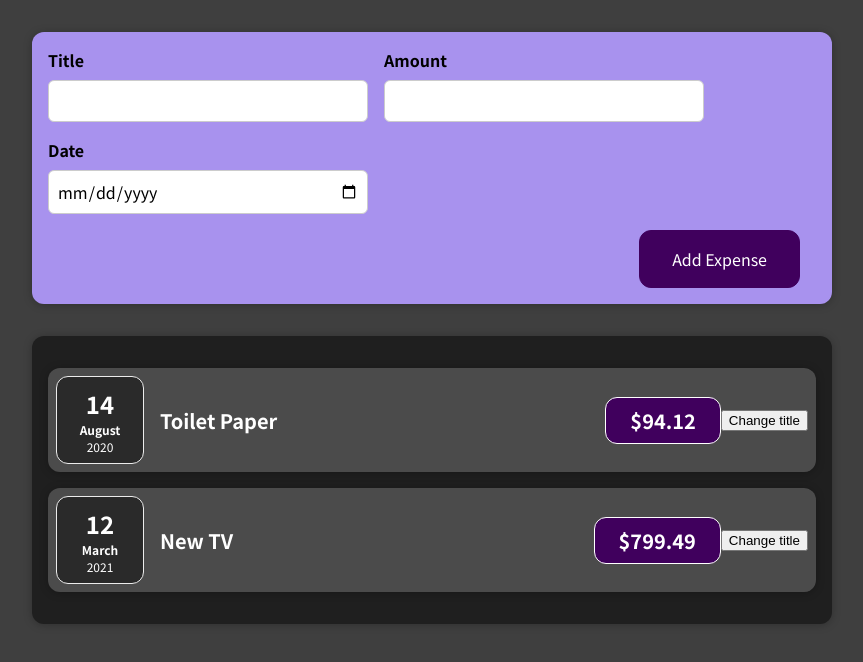
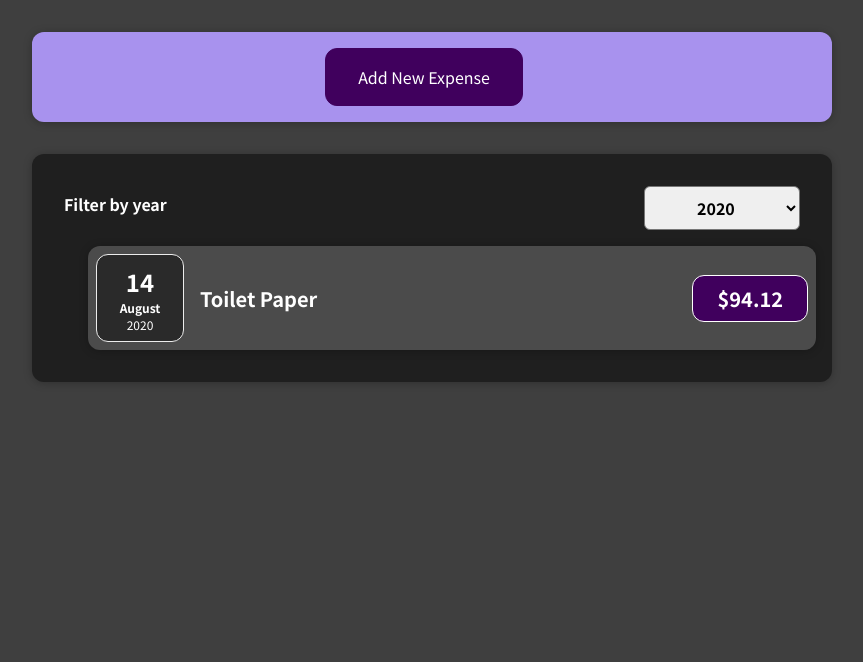
Before and after one commit to Anmolzuck/React_expense_tracker, a React (Create React App) app: page / in a window 1280 px wide. Shown: the top 662 px of the page, without its empty margins (208-1071 px from the left). Built offline with nearby package versions, Linux system fonts and the light colour scheme.

Commit message:
Added few more components and filterd user data

```diff
--- a/src/App.js
+++ b/src/App.js
@@ -1,9 +1,8 @@
-import React from "react";
+import React, { useState } from "react";
 import NewExpenses from "./components/NewExpense/NewExpense";
 import Expenses from "./components/Expenses/Expenses";
 
-const App = () => {
-  const expenses = [
+const Dummy_data = [
   {
     id: "e1",
     title: "Toilet Paper",
@@ -25,12 +24,14 @@ const App = () => {
   },
 ];
 
+const App = () => {
+  const [expenses, setExpenses] = useState(Dummy_data);
+
   //We execute this function in the NewExpenses.js file and get the expenseData value from there
   const addExpenseHandler = (expense) => {
-    const expenseData = {
-      ...expense,
-    };
-    console.log(expenseData);
+    setExpenses((prevExpense) => {
+      return [expense, ...prevExpense];
+    });
   };
 
   return (
--- /dev/null
+++ b/src/components/Expenses/ExpenseFilter.css
@@ -0,0 +1,24 @@
+.expenses-filter {
+  color: white;
+  padding: 0 1rem;
+}
+
+.expenses-filter__control {
+  display: flex;
+  width: 100%;
+  align-items: center;
+  justify-content: space-between;
+  margin: 1rem 0;
+}
+
+.expenses-filter label {
+  font-weight: bold;
+  margin-bottom: 0.5rem;
+}
+
+.expenses-filter select {
+  font: inherit;
+  padding: 0.5rem 3rem;
+  font-weight: bold;
+  border-radius: 6px;
+}
--- /dev/null
+++ b/src/components/Expenses/ExpenseFilter.js
@@ -0,0 +1,23 @@
+import React from "react";
+import "./ExpenseFilter.css";
+
+const ExpenseFilter = (props) => {
+  const dropdownChangeHandler = (event) => {
+    props.onFilter(event.target.value);
+  };
+  return (
+    <div className="expenses-filter">
+      <div className="expenses-filter__control">
+        <label>Filter by year</label>
+        <select value={props.selected} onChange={dropdownChangeHandler}>
+          <option value="2022">2022</option>
+          <option value="2021">2021</option>
+          <option value="2020">2020</option>
+          <option value="2019">2019</option>
+        </select>
+      </div>
+    </div>
+  );
+};
+
+export default ExpenseFilter;
--- a/src/components/Expenses/ExpenseItem.js
+++ b/src/components/Expenses/ExpenseItem.js
@@ -1,23 +1,16 @@
-import React, { useState } from "react";
+import React from "react";
 import ExpenseDate from "./ExpenseDate";
 import Card from "../UI/Card.js";
 import "./ExpenseItem.css";
 
 const ExpenseItem = (props) => {
-  const [title, setTitle] = useState(props.title);
-
-  const clickHandler = () => {
-    setTitle("Updated");
-  };
-
   return (
     <Card className="expense-item ">
       <ExpenseDate date={props.date} />
       <div className="expense-item__description">
-        <h2>{title}</h2>
+        <h2>{props.title}</h2>
       </div>
       <div className="expense-item__price">${props.amount}</div>
-      <button onClick={clickHandler}>Change title</button>
     </Card>
   );
 };
--- a/src/components/Expenses/Expenses.js
+++ b/src/components/Expenses/Expenses.js
@@ -1,21 +1,25 @@
-import React from "react";
-import ExpenseItem from "./ExpenseItem";
+import React, { useState } from "react";
+
+import ExpenseFilter from "./ExpenseFilter";
+import ExpensesList from "./ExpensesList";
 import Card from "../UI/Card";
 import "./Expenses.css";
 
 const Expenses = (props) => {
+  const [filterdYear, setFilterdYear] = useState("2020");
+  const filterChangeHandler = (selectedYear) => {
+    setFilterdYear(selectedYear);
+  };
+
+  //Filtering the data based on date enterd by user
+  const filterdExpense = props.expenses.filter((expense) => {
+    return expense.date.getFullYear().toString() === filterdYear;
+  });
+
   return (
     <Card className="expenses">
-      <ExpenseItem
-        title={props.expenses[0].title}
-        amount={props.expenses[0].amount}
-        date={props.expenses[0].date}
-      />
-      <ExpenseItem
-        title={props.expenses[1].title}
-        amount={props.expenses[1].amount}
-        date={props.expenses[1].date}
-      />
+      <ExpenseFilter selected={filterdYear} onFilter={filterChangeHandler} />
+      <ExpensesList items={filterdExpense} />
     </Card>
   );
 };
--- /dev/null
+++ b/src/components/Expenses/ExpensesList.css
@@ -0,0 +1,9 @@
+.expenses-list {
+    list-style: none;
+    padding: 0;
+  }
+
+  .expenses-list__fallback {
+    color: white;
+    text-align: center;
+  }
--- /dev/null
+++ b/src/components/Expenses/ExpensesList.js
@@ -0,0 +1,28 @@
+import React from "react";
+import ExpenseItem from "./ExpenseItem.js";
+import "./ExpensesList.css";
+
+const ExpensesList = (props) => {
+  //We can use condtional return statements if the whole data we return is changed depending on the conditon
+  if (props.items.length === 0) {
+    return (
+      <h2 className="expenses-list__fallback">
+        Found no expenses for this year.
+      </h2>
+    );
+  }
+  return (
+    <ul className="expense-list">
+      {props.items.map((expense) => (
+        <ExpenseItem
+          key={expense.id}
+          title={expense.title}
+          amount={expense.amount}
+          date={expense.date}
+        />
+      ))}
+    </ul>
+  );
+};
+
+export default ExpensesList;
--- a/src/components/NewExpense/ExpenseForm.js
+++ b/src/components/NewExpense/ExpenseForm.js
@@ -106,6 +106,9 @@ const ExpenseForm = (props) => {
         </div>
       </div>
       <div className="new-expense__actions">
+        <button type="button" onClick={props.onCancle}>
+          Cancel
+        </button>
         <button type="submit">Add Expense</button>
       </div>
     </form>
--- a/src/components/NewExpense/NewExpense.js
+++ b/src/components/NewExpense/NewExpense.js
@@ -1,8 +1,9 @@
-import React from "react";
+import React, { useState } from "react";
 import ExpenseForm from "./ExpenseForm";
 import "./NewExpense.css";
 
 const NewExpense = (props) => {
+  const [clickChange, setClickChange] = useState(false);
   //We are executing this function to ExpenseForm.js form and getting the expenseData value from there
   const saveExpenseDataHandler = (enterdExpenseData) => {
     const expenseData = {
@@ -11,11 +12,27 @@ const NewExpense = (props) => {
     };
     //We pass the final data to the App.js file (Child to parent data transfer)
     props.onAddExpense(expenseData);
+    setClickChange(false);
+  };
+
+  const clickChangeHandler = () => {
+    setClickChange(true);
+  };
+
+  const cancleHandler = () => {
+    setClickChange(false);
   };
 
   return (
     <div className="new-expense">
-      <ExpenseForm onSaveExpenseData={saveExpenseDataHandler} />
+      {clickChange === false ? (
+        <button onClick={clickChangeHandler}>Add New Expense</button>
+      ) : (
+        <ExpenseForm
+          onSaveExpenseData={saveExpenseDataHandler}
+          onCancle={cancleHandler}
+        />
+      )}
     </div>
   );
 };
```
Also changed, not shown: 1 other file (tests, documents, lock files or other folders). Lines whose indentation alone changed are shown as unchanged.
